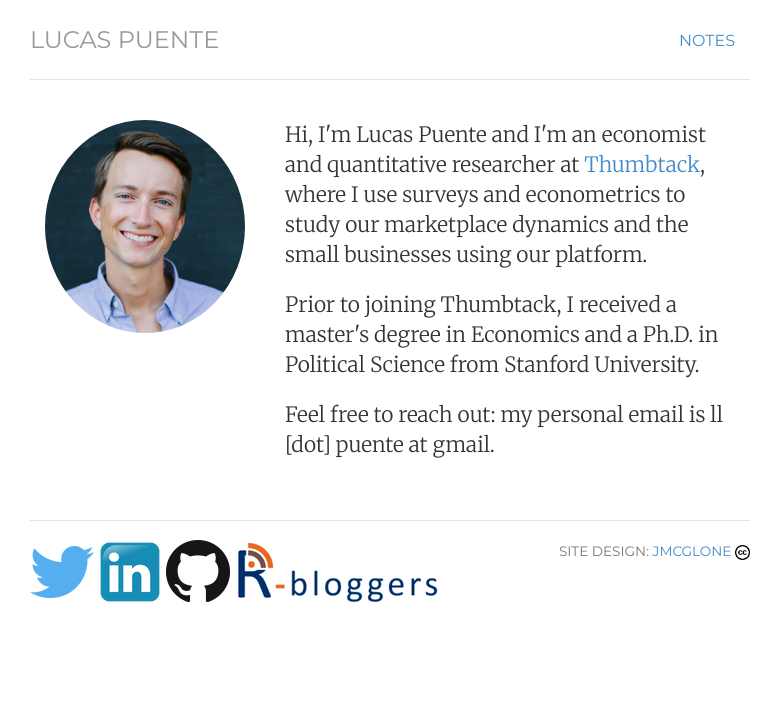
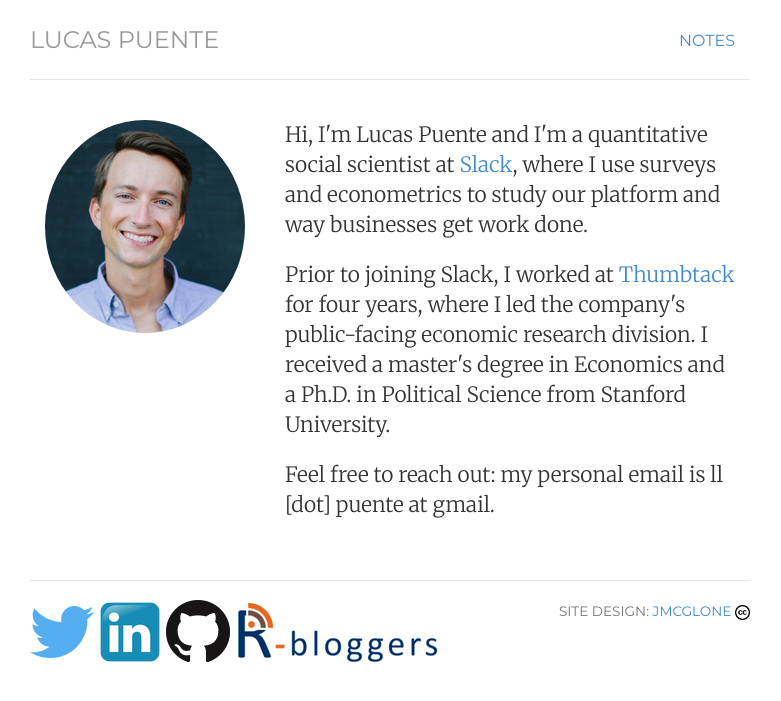
Before and after one commit to LucasPuente/lucaspuente.github.io, a Jekyll site: the page built from index.html, in a window 1280 px wide. Shown: the top 701 px of the page, without its empty margins (250-1031 px from the left). Built offline with Jekyll 4.4.1, drawn with Linux system fonts in a browser that asks for light colours.

Commit message:
Update index.html

```diff
--- a/index.html
+++ b/index.html
@@ -12,8 +12,8 @@ description: Lucas Puente is a researcher who loves data visualizations, statist
 	<img  class="img-circle avatar" alt="Lucas Puente" src="img/lp-200.png">
 	</div>
 	<div itemscope itemtype="http://data-vocabulary.org/Person" class="col-sm-8">
-	<p class="lead">Hi, I'm <span itemprop="name">Lucas Puente</span> and I'm an economist and quantitative researcher at <a href="https://www.thumbtack.com">Thumbtack</a>, where I use surveys and econometrics to study our marketplace dynamics and the small businesses using our platform. </p>
-	<p class="lead">Prior to joining Thumbtack, I received a master's degree in Economics and a Ph.D. in Political Science from Stanford University.</p>
+	<p class="lead">Hi, I'm <span itemprop="name">Lucas Puente</span> and I'm a quantitative social scientist at <a href="https://www.slack.com">Slack</a>, where I use surveys and econometrics to study our platform and way businesses get work done. </p>
+	<p class="lead">Prior to joining Slack, I worked at <a href="https://www.thumbtack.com">Thumbtack</a> for four years, where I led the company's public-facing economic research division. I received a master's degree in Economics and a Ph.D. in Political Science from Stanford University.</p>
 	<p class="lead">Feel free to reach out: my personal email is ll [dot] puente at gmail.</p>
 	</div>
 </div>
```
